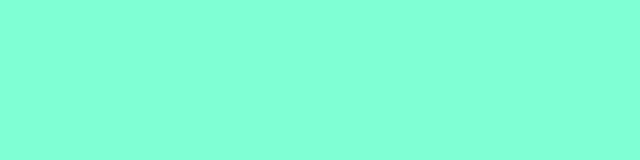
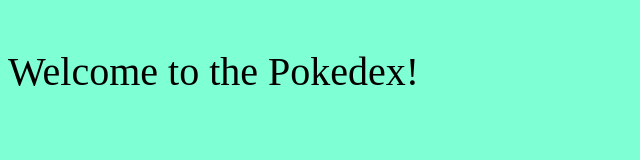
Before and after one commit to ChefLuBu/pokedex, a plain HTML site: page index.html in a window 1280 px wide. Shown: the whole page, without its empty margins (0-640 px from the left). Drawn offline with Linux system fonts and the light colour scheme.

Commit message:
Update index.html
Wrote header

```diff
--- a/index.html
+++ b/index.html
@@ -7,6 +7,7 @@
     <link rel="stylesheet" type="text/css" href="css/styles.css">
   </head>
   <body>
+    <p>Welcome to the Pokedex!</p>
     <script src="js/scripts.js"></script>
   </body>
 </html>
```
